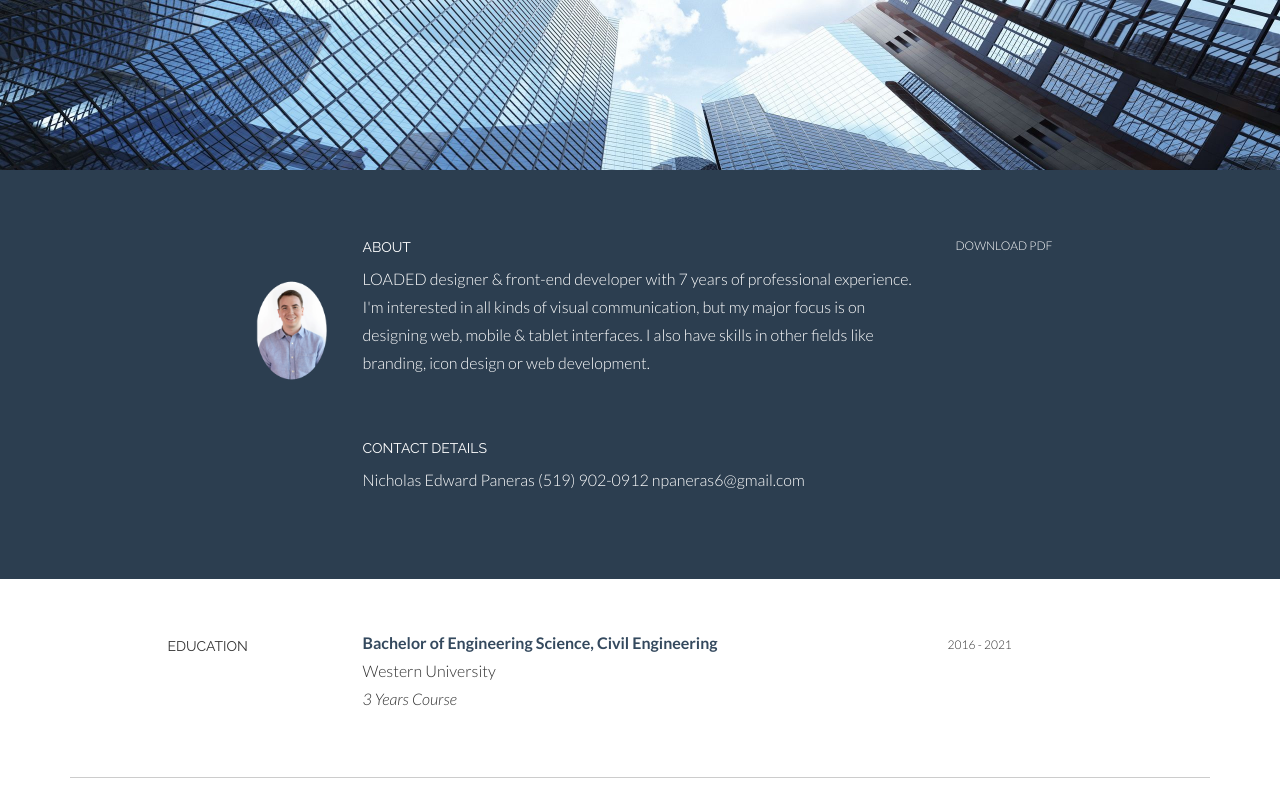
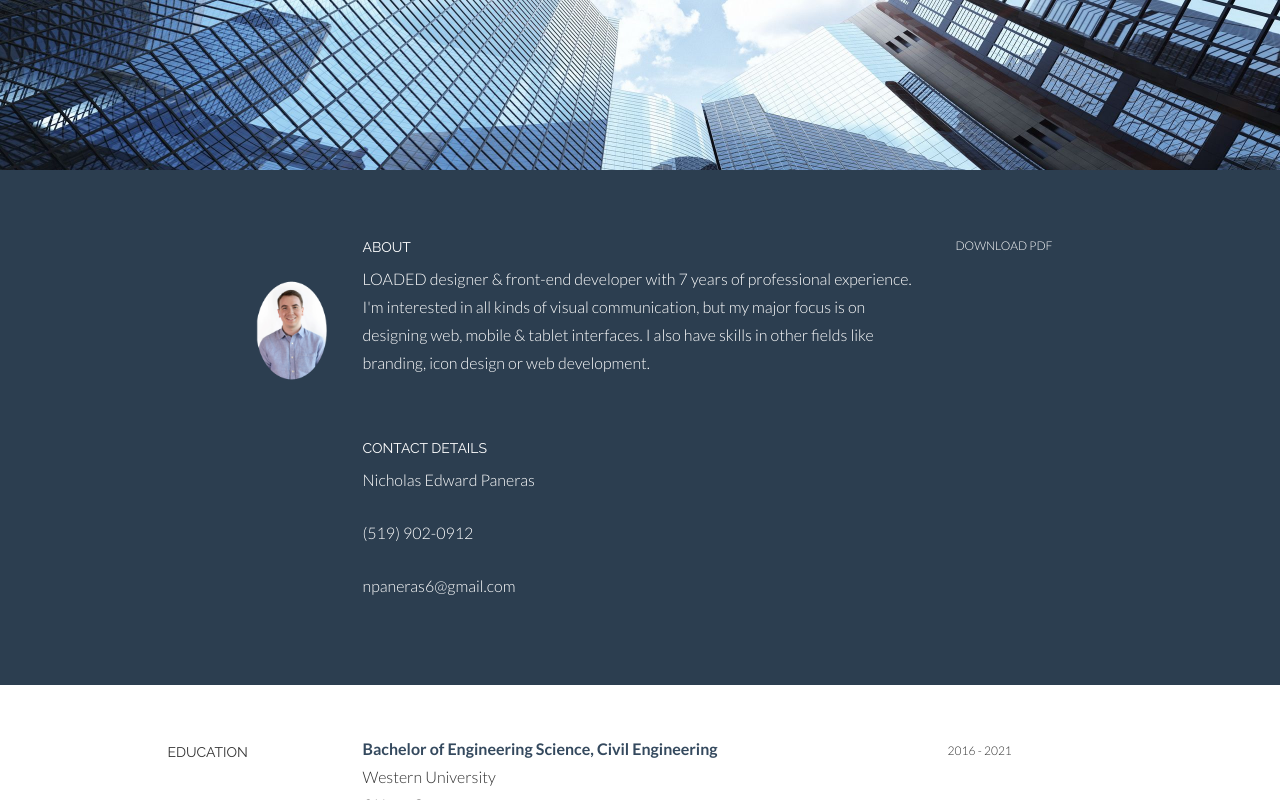
Before and after one commit to Aeroiiv/npaneras.io, a plain HTML site: page index.html in a window 1280 px wide. Shown: the part 390-1190 px from the top of the page. Drawn offline with Linux system fonts and the light colour scheme.

Commit message:
New Contacts

```diff
--- a/index.html
+++ b/index.html
@@ -103,9 +103,9 @@
           </div>
           <div class="col-lg-6">
             <h5>CONTACT DETAILS</h5>
-            <p>Nicholas Edward Paneras
-              (519) 902-0912
-              npaneras6@gmail.com
+            <p>Nicholas Edward Paneras</p>
+            <p>(519) 902-0912</p>
+            <p>npaneras6@gmail.com</p>
             </p>
           </div>
         </div>
```
